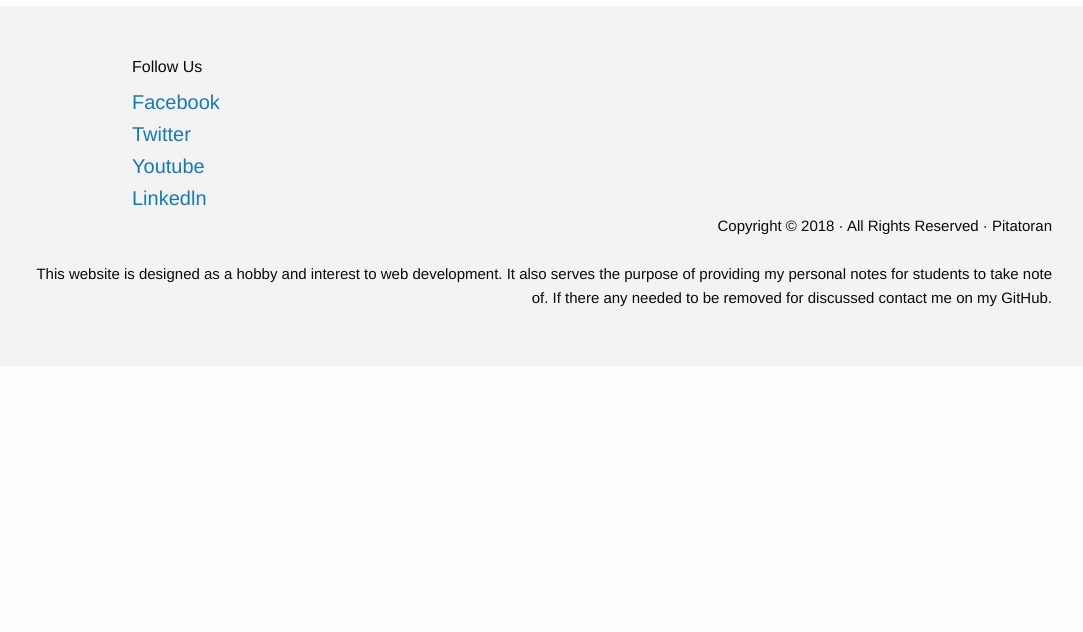
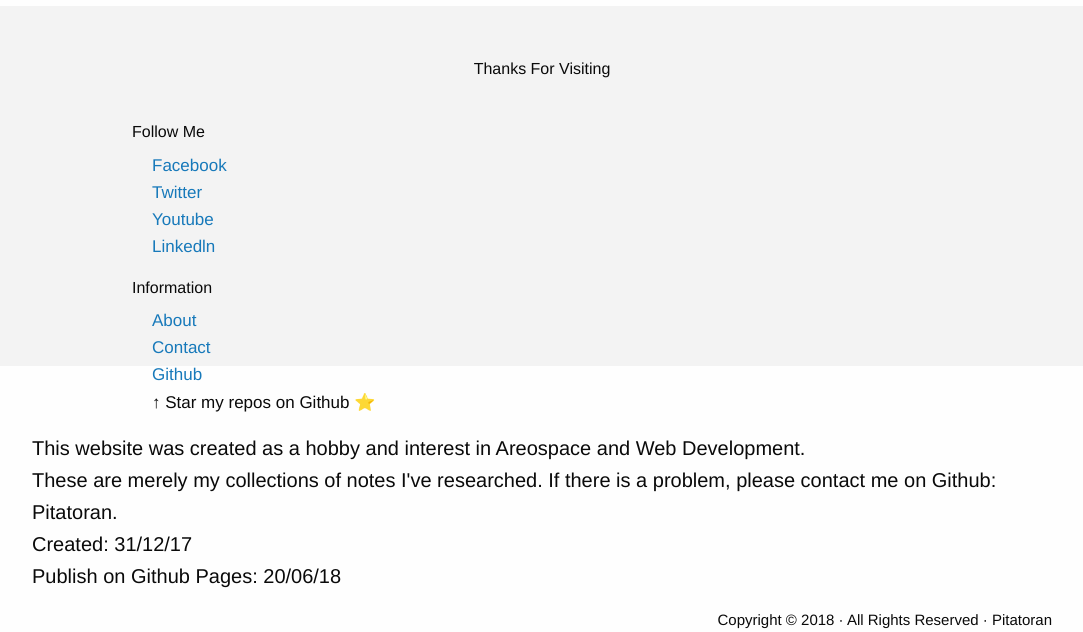
Before and after one commit to Pitatoran/hsc, a plain HTML site: page index.html in a window 1280 px wide. Shown: the part 2756-3388 px from the top of the page, without its empty margins (98-1181 px from the left). Before the commit the page ends 3122 px from the top, so only its background shows below. Drawn offline with Linux system fonts and the light colour scheme.

Commit message:
Update index.html

```diff
--- a/index.html
+++ b/index.html
@@ -240,27 +240,42 @@
 </div>
 <br><br><br><br><br><br><br><br><br><br><br><br>
 
-
-<!-- footer -->
-<footer id="contact">
+<footer>
   <section class="footer-background">
     <div class="container">
+      <p style="font-size: 16px; text-align: center;">Thanks For Visiting</p>
+      <br>
       <div class="lead">
         <div class="container">
           <div class="row">
             <div class="col-lg-6">
-              <h6> Follow Us </h6>
-                <a href="https://www.google.com.au/" target="_blank"> Facebook </a> <br>
-                <a href="https://www.google.com.au/" target="_blank"> Twitter </a>  <br>
-                <a href="https://www.google.com.au/" target="_blank"> Youtube </a>  <br>
-                <a href="https://www.google.com.au/" target="_blank"> Linkedln </a>  <br>
+              <h6> Follow Me </h6>
+              <ul class="footer-list">
+                <li> <a href="https://github.com/Pitatoran/aerospace" target="_blank">Facebook </a></li>
+                <li> <a href="https://github.com/Pitatoran/aerospace" target="_blank">Twitter </a> </li>
+                <li> <a href="https://github.com/Pitatoran/aerospace" target="_blank">Youtube </a> </li>
+                <li> <a href="https://github.com/Pitatoran/aerospace" target="_blank">Linkedln </a> </li>
+              <ul>
+            </div>
+            <div class="col-lg-5">
+              <h6> Information </h6>
+              <ul class="footer-list">
+                <li> <a href="https://github.com/Pitatoran/aerospace" target="_blank">About </a> </li>
+                <li> <a href="https://github.com/Pitatoran/aerospace" target="_blank">Contact </a> </li>
+                <li> <a href="https://github.com/Pitatoran/aerospace" target="_blank">Github </a> </li>
+                <li> <p> ↑ Star my repos on Github ⭐ </li>
+              <ul>
             </div>
           </div>
         </div>
-        <p class="footer-copyright">Copyright © 2018 · All Rights Reserved · Pitatoran <br><br>
-          This website is designed as a hobby and interest to web development. It also serves the purpose of providing
-          my personal notes for students to take note of. If there any needed to be removed for discussed contact me on my GitHub.
+        <p class="disclaimer">
+          This website was created as a hobby and interest in Areospace and Web Development. <br>
+          These are merely my collections of notes I've researched. If there is a problem, please contact me
+          on Github: Pitatoran. <br>
+          Created: 31/12/17<br>
+          Publish on Github Pages: 20/06/18<br>
         </p>
+        <p class="footer-copyright">Copyright © 2018 · All Rights Reserved · Pitatoran </p>
       </div>
     </div>
   <secction>
```
